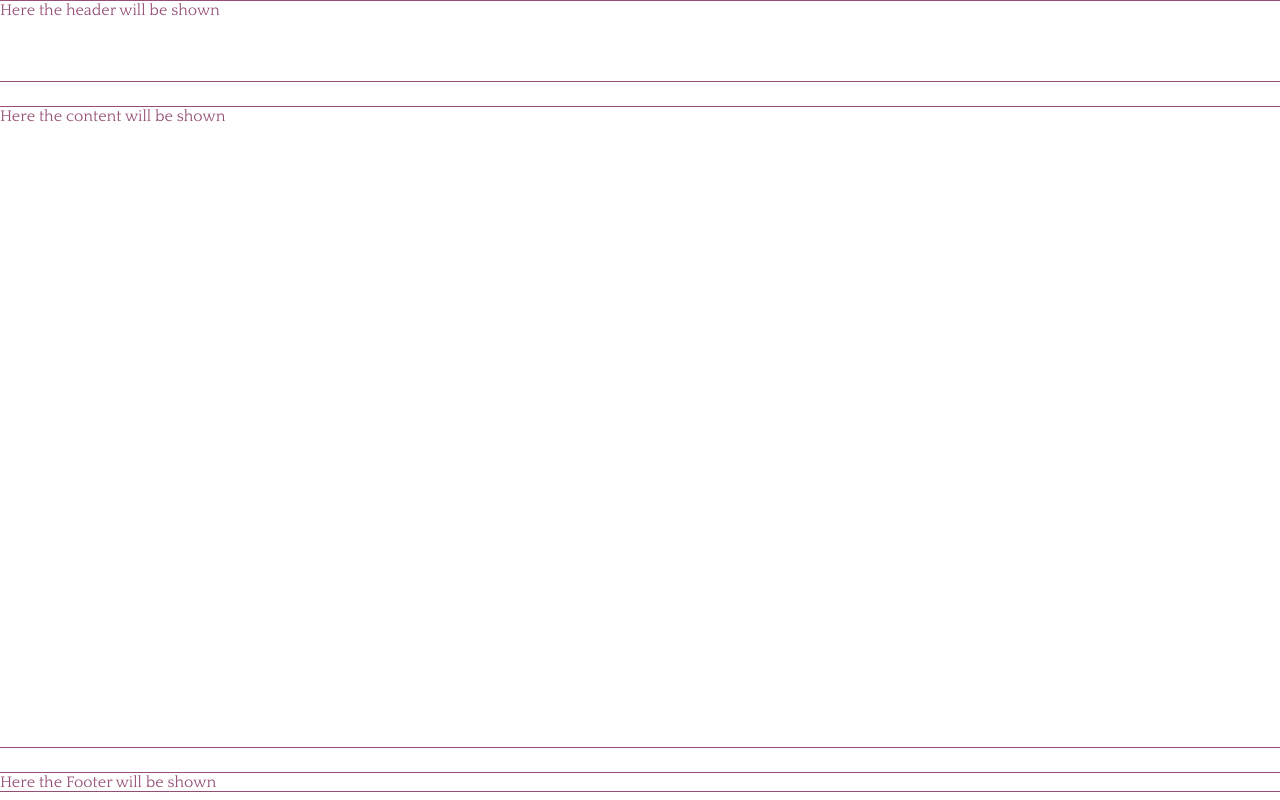
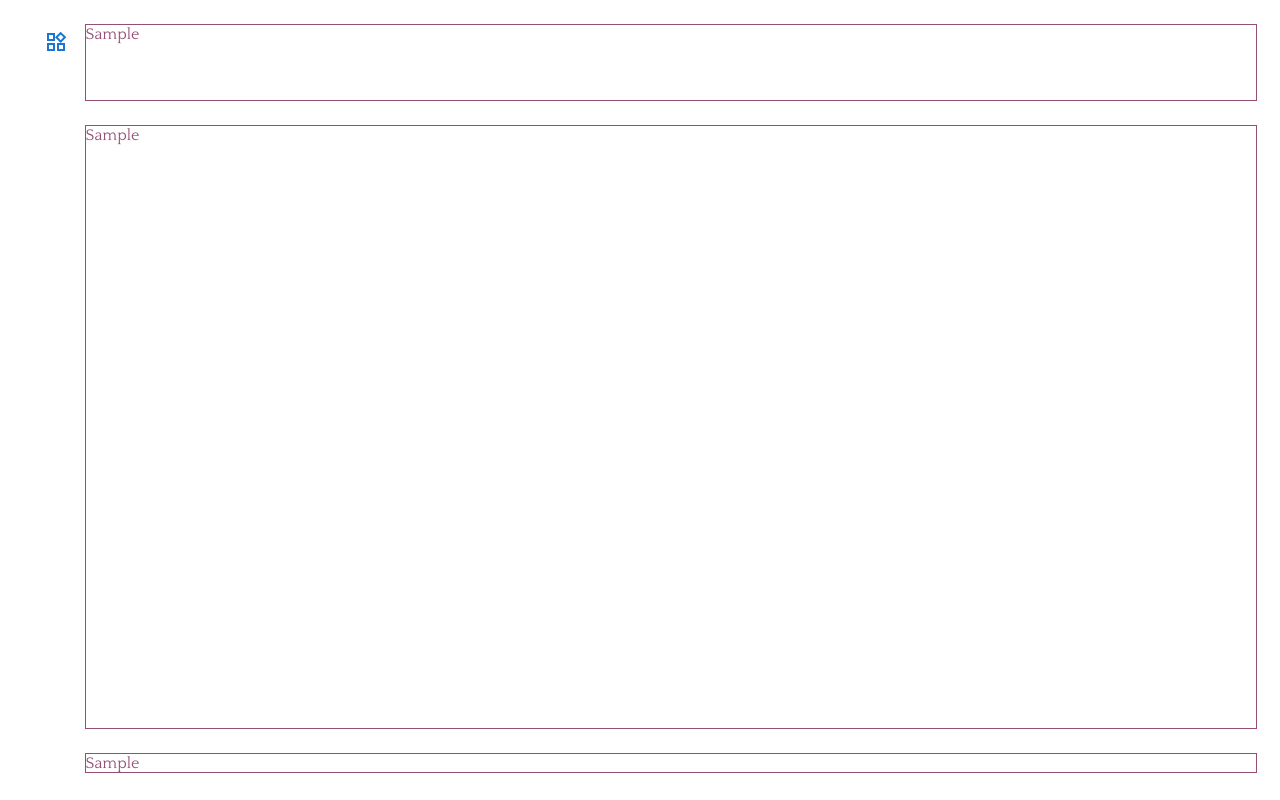
Before and after one commit to Aditya0721/MakeAWebiste, a React (Create React App) app in the folder Frontend/client/: page /gym-form in a window 1280 px wide. Both pictures are taken after typing "Sample", "Sample", "Sample" into the empty fields and a click on the button "CREATE A GYM WEBSITE". Built offline with nearby package versions, Linux system fonts and the light colour scheme; the HTML template or start-up script is replaced by a standard one.

Commit message:
creating color pallete for allowing user to choose a color for different acitons

```diff
--- /dev/null
+++ b/Frontend/client/src/Templates/ColorPalette.js
@@ -0,0 +1,25 @@
+import { WidgetsOutlined } from "@mui/icons-material";
+import { Box, Button, Drawer } from "@mui/material";
+import React, { useState } from "react";
+import { colors } from "../Screens/Colors";
+
+const ColorPalette = (props)=>{
+    const [open, setOpen] = useState(false);
+
+    const toggleDrawer = ()=>{
+        setOpen(!open);
+    }
+    return(<>
+        <Button onClick={toggleDrawer}>
+            <WidgetsOutlined/>
+        </Button>
+        <Drawer open={open} anchor={"left"} onClose={toggleDrawer}>
+            <div className="color-palette">
+                {colors.map((c, key)=>{
+                    return <div className="color-box" key={key} style={{background:c}} onClick={()=>{props.onChange(c)}}></div>
+                })}
+            </div>
+        </Drawer>
+    </>)
+}
+export default ColorPalette;
--- a/Frontend/client/src/Templates/Gym/GymTemplate.js
+++ b/Frontend/client/src/Templates/Gym/GymTemplate.js
@@ -1,20 +1,35 @@
-import React from "react";
-import { Navigate, useLocation, useNavigate } from "react-router-dom";
+import React, { useEffect, useState } from "react";
+import { useParams } from "react-router-dom";
+import ColorPalette from "../Colorpalette";
 
 const GymTemplate = ()=>{
 
-    const location = useLocation();
-    const navigate = useNavigate();
+    const [data, setData] = useState({});
+    const [headerBackground, setHeaderBackground] = useState({})
+    const params = useParams();
 
+    useEffect(()=>{
+        console.log(JSON.parse(atob(params.gymdata)))
+        setData(JSON.parse(atob(params.gymdata)))
+    },[])
+
+    const handleHeaderBackgroundChange = (color)=>{
+        setHeaderBackground(color)
+    }
     return(<div className="gym-template">
-        <div className="gym-header">
-            Here the header will be shown
+        <div className="template-styles">
+            <ColorPalette onChange={handleHeaderBackgroundChange}/>
         </div>
-        <div className="gym-content">
-            Here the content will be shown
-        </div>
-        <div className="gym-footer">
-            Here the Footer will be shown
+        <div className="template-content">
+            <div className="gym-header" style={{background:headerBackground}}>
+                {data.gymName}
+            </div>
+            <div className="gym-content">
+                {data.about}
+            </div>
+            <div className="gym-footer">
+                {data.gymName}
+            </div>
         </div>
     </div>)
 }
--- a/Frontend/client/src/Templates/Template.js
+++ b/Frontend/client/src/Templates/Template.js
@@ -4,7 +4,7 @@ import { Outlet } from "react-router-dom";
 const Template = ({children}) => {
 
     return <div className="template">
-        <Outlet></Outlet>
+            <Outlet></Outlet>
     </div>
 }
 
--- a/Frontend/client/src/styles/components/form.less
+++ b/Frontend/client/src/styles/components/form.less
@@ -12,9 +12,9 @@
         display: flex;
         flex-direction: column;
         gap: 8px;
-        .form-label{
+        // .form-label{
 
-        }
+        // }
         .form-value{
             input{
                 font-family: mawfont-regular;
--- a/Frontend/client/src/styles/components/gym-template.less
+++ b/Frontend/client/src/styles/components/gym-template.less
@@ -1,6 +1,18 @@
 .gym-template{
     height: 100%;
     width: 100%;
+    display: flex;
+    justify-content: start;
+    align-items: center;
+    flex-direction: row;
+    box-sizing: border-box;
+    .template-styles{
+        width: 5%;
+        height: 100%;
+    }
+    .template-content{
+        height: 100%;
+        width: 95%;
         display: flex;
         justify-content: start;
         align-items: center;
@@ -22,3 +34,4 @@
             border: 1px solid;
         }
     }
+}
--- a/Frontend/client/src/styles/components/template.less
+++ b/Frontend/client/src/styles/components/template.less
@@ -5,4 +5,49 @@
     font-family: mawfont-regular;
     color: #954f75;
     overflow-x: hidden;
+    display: flex;
+    flex-direction: row;
+    box-sizing: border-box;
+    padding: 24px;
 }
+
+.color-palette{
+    width: 250px;
+    display: flex;
+    gap: 16px;
+    flex-direction: row;
+    flex-wrap: wrap;
+    padding: 32px;
+    .color-box{
+        height: 60px;
+        width: 60px;
+        cursor: pointer;
+        border-radius: 56px;
+        box-shadow: 0px 0px 5px rgba(0,0,0,0.5);
+        position: relative;
+        overflow: hidden;
+    }
+    .color-box::before{
+        content: '';
+        position: absolute;
+        background-color: rgba(255, 255, 255, 0.5);
+        height: 60px;
+        width: 30px;
+        border-radius: 20%;
+        left: -25px;
+        transform: skewx(-30deg);
+    }
+    .color-box:hover::before{
+        animation: slide 3s;
+        animation-iteration-count: infinite;
+    }
+
+    @keyframes slide {
+        0%,100%{
+            left: -25px;
+        }
+        50%{
+            left: 100%;
+        }
+    }
+}
```
Lines whose indentation alone changed are shown as unchanged.
